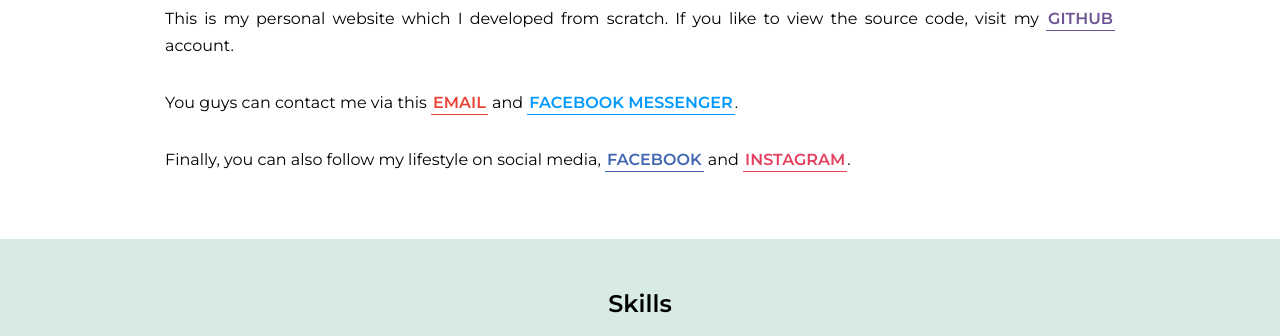
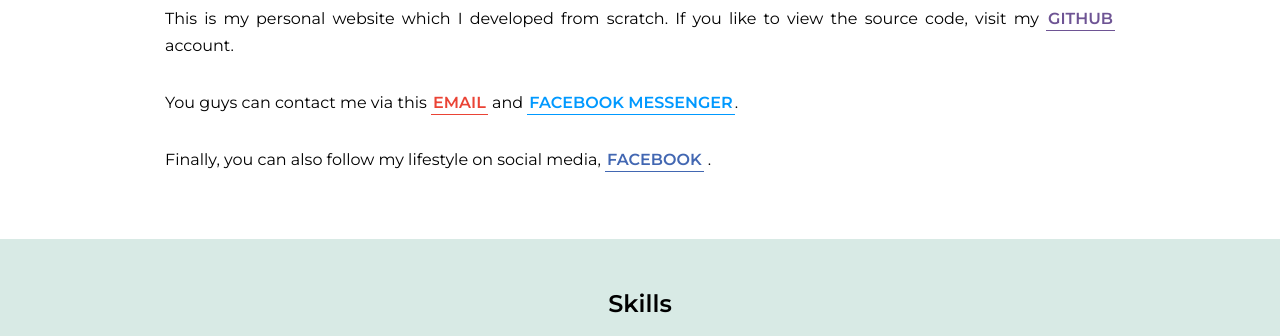
Before and after one commit to zx4545zx/portfolio, a website built with Parcel: page index.html in a window 1280 px wide. Shown: the part 1040-1376 px from the top of the page. Built offline with nearby package versions, Linux system fonts and the light colour scheme.

Commit message:
Comment ig link

```diff
--- a/index.html
+++ b/index.html
@@ -56,8 +56,9 @@
                         MESSENGER</a>.</p>
 
                 <p>Finally, you can also follow my lifestyle on social media, <a
-                        href="https://www.facebook.com/natto0210.99/" class="fb-link">FACEBOOK</a> and <a
-                        href="https://www.instagram.com/ig_natto/" class="ig-link">INSTAGRAM</a>.</p>
+                        href="https://www.facebook.com/natto0210.99/" class="fb-link">FACEBOOK</a>
+<!--                     and <a href="https://www.instagram.com/ig_natto/" class="ig-link">INSTAGRAM</a> -->
+                .</p>
             </div>
 
             <div class="skills">
```
